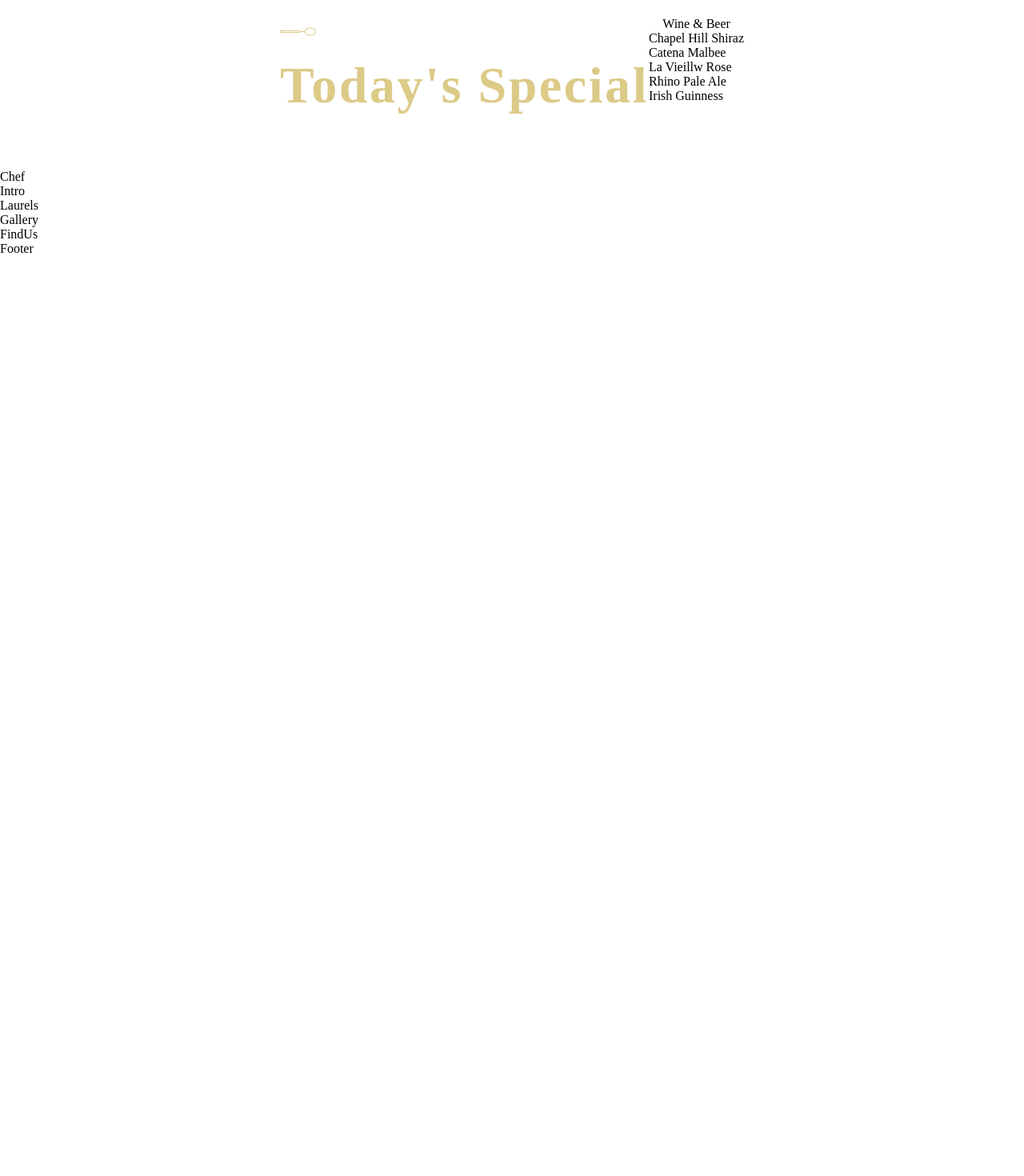
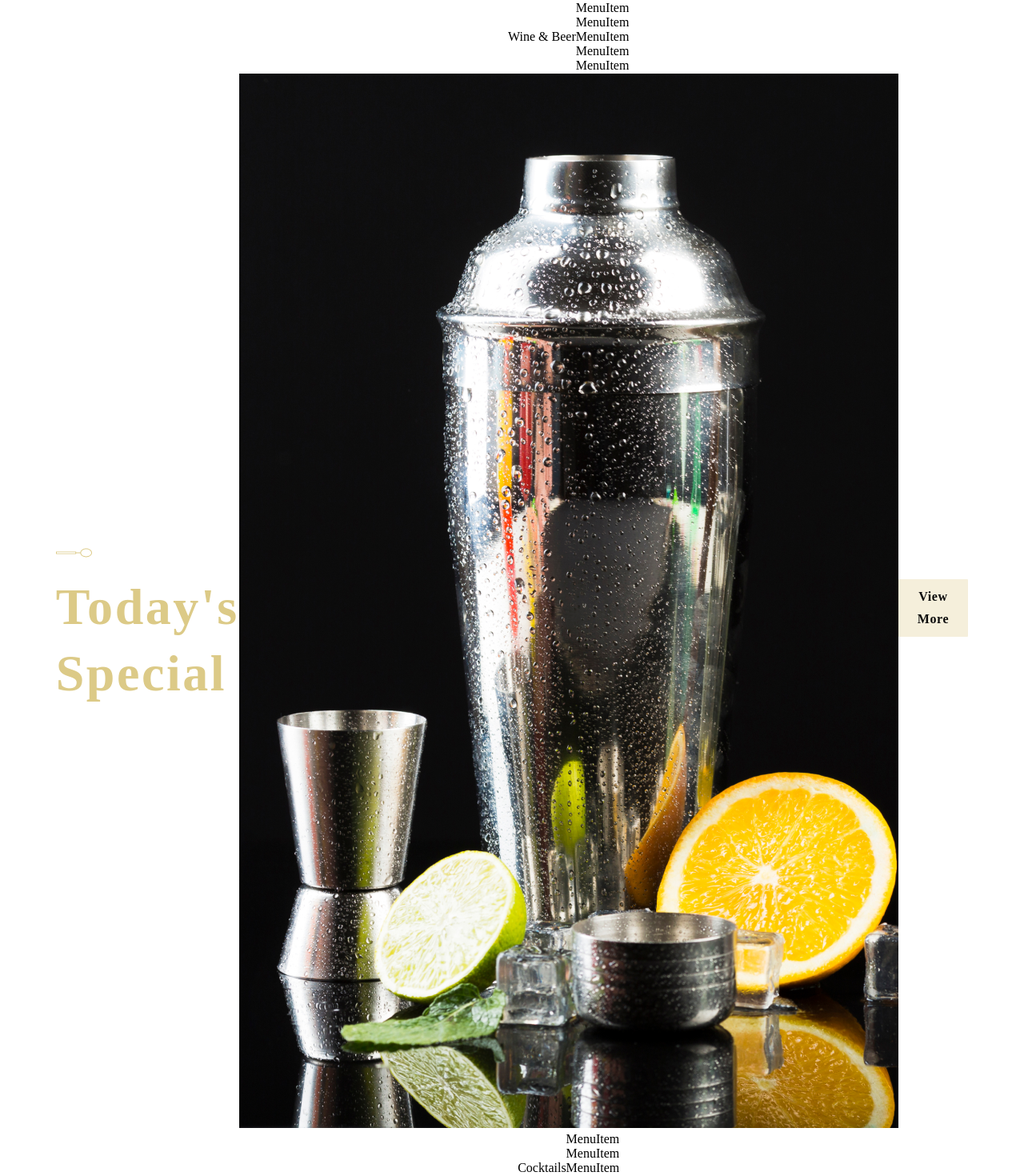
Before and after one commit to HighBornStarr/fine-dining-app, a React (Create React App) app: page / in a window 1280 px wide. Shown: the part 2240-3710 px from the top of the page at 80% size. Before the commit the page ends 2560 px from the top, so only its background shows below. Built offline with nearby package versions, Linux system fonts and the light colour scheme; a web font is replaced by a local one.

Commit message:
SpecialM commit

```diff
--- a/src/container/Menu/SpecialMenu.jsx
+++ b/src/container/Menu/SpecialMenu.jsx
@@ -11,19 +11,32 @@
       <h1 className='headtext__cormorant'>Today's Special</h1>
     </div>
 
-    <div className='app__specialMenu-menu'>
-    <div className='app__specialMenu-menu_wine flex__center'>
-     <p className='app__specialMenu_menu_heading'>Wine & Beer</p>
-    </div>
-    <div className='app__specialMenu_menu_items'>
-      {data.wines.map((wine,index) => (<p>{wine.title}</p>
-       ))}
+    <div className="app__specialMenu-menu">
+      <div className="app__specialMenu-menu_wine  flex__center">
+        <p className="app__specialMenu-menu_heading">Wine & Beer</p>
+        <div className="app__specialMenu_menu_items">
+          {data.wines.map((wine, index) => (
+            <MenuItem key={wine.title + index} title={wine.title} price={wine.price} tags={wine.tags} />
+          ))}
+        </div>
+      </div>
+
+      <div className="app__specialMenu-menu_img">
+        <img src={images.menu} alt="menu__img" />
+      </div>
+
+      <div className="app__specialMenu-menu_cocktails  flex__center">
+        <p className="app__specialMenu-menu_heading">Cocktails</p>
+        <div className="app__specialMenu_menu_items">
+          {data.cocktails.map((cocktail, index) => (
+            <MenuItem key={cocktail.title + index} title={cocktail.title} price={cocktail.price} tags={cocktail.tags} />
+          ))}
+        </div>
+      </div>
     </div>
 
-    <div>
-
-    </div>
-
+    <div style={{ marginTop: 15 }}>
+      <button type="button" className="custom__button">View More</button>
     </div>
   </div>
 );
```
